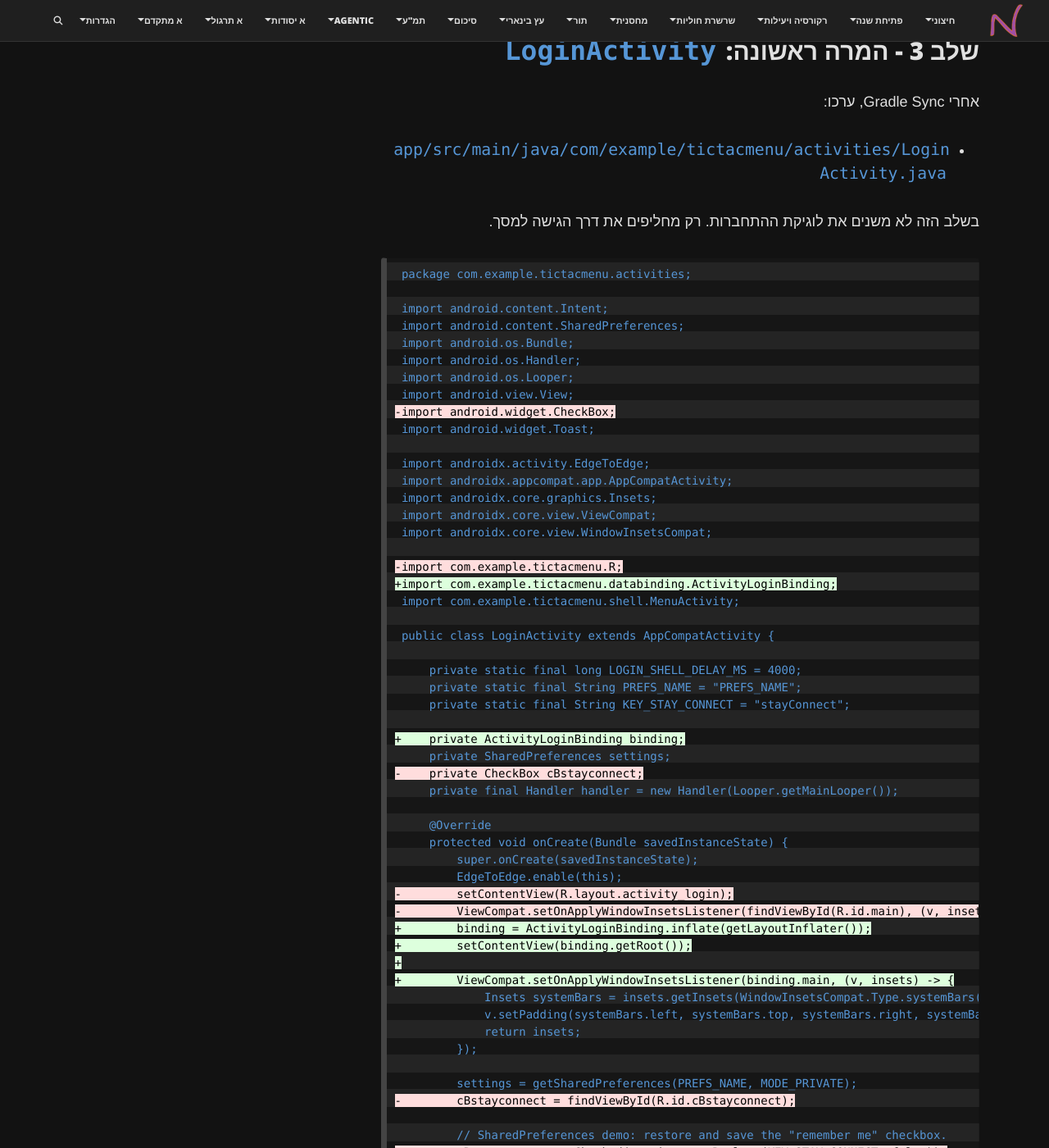
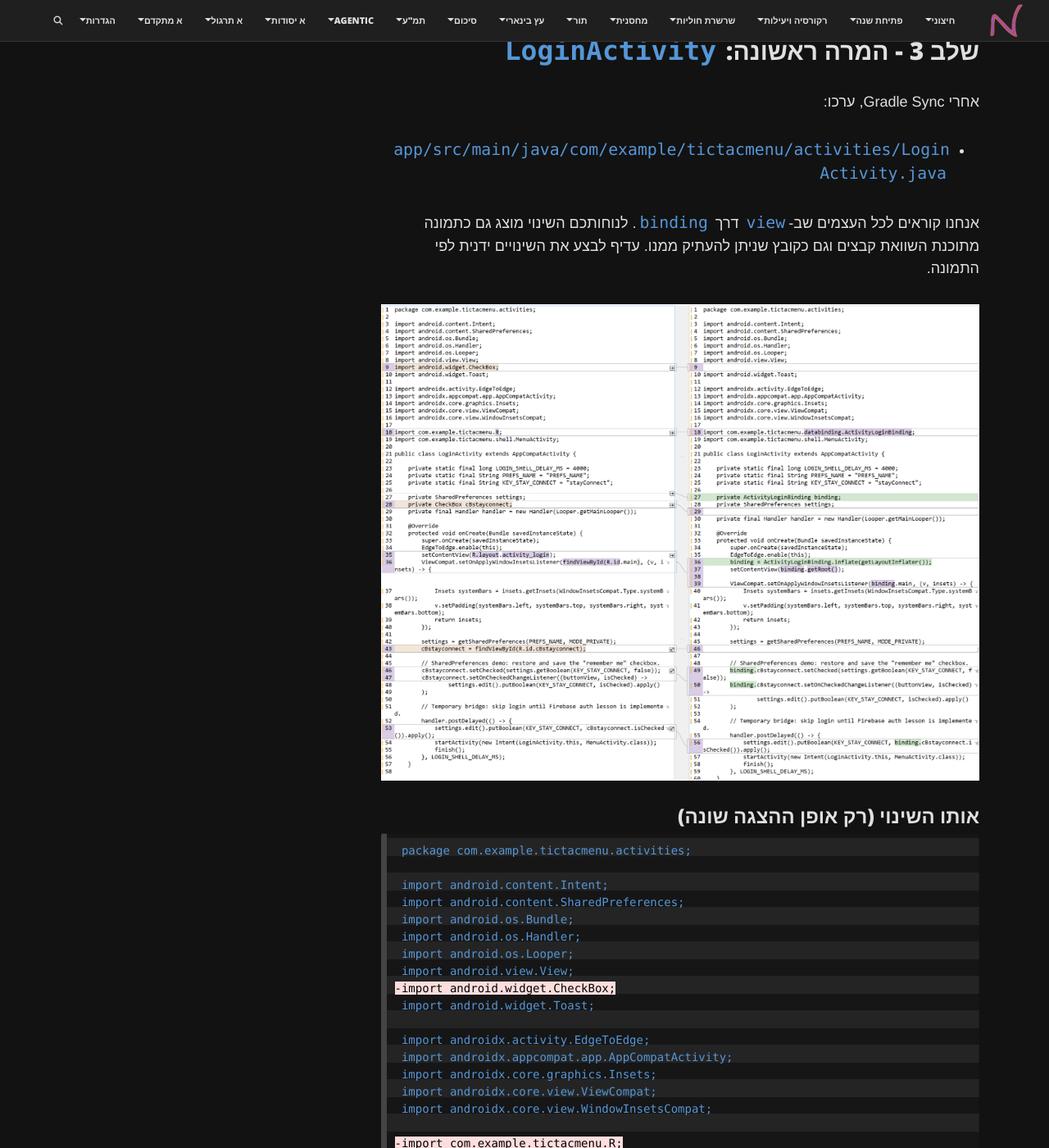
Before and after one commit to 3strategy/BeautifulMivney, a Jekyll site: the page built from android/projectSteps/019a.BindingInsteadOfFindByID.md, in a window 1280 px wide and 1400 px high, scrolled down 2766 px. Shown: the whole window at 82% size. Built offline with Jekyll 4.4.1, drawn with Linux system fonts in a browser that asks for light colours; comment, search, counter and statistics services are not loaded.

Commit message:
update 019

````diff
--- a/android/projectSteps/019a.BindingInsteadOfFindByID.md
+++ b/android/projectSteps/019a.BindingInsteadOfFindByID.md
@@ -90,7 +90,11 @@ viewBinding = true
 
 - `app/src/main/java/com/example/tictacmenu/activities/LoginActivity.java`
 
-בשלב הזה לא משנים את לוגיקת ההתחברות. רק מחליפים את דרך הגישה למסך.
+אנחנו קוראים לכל העצמים שב-`view` דרך `binding`. לנוחותכם השינוי מוצג גם כתמונה מתוכנת השוואת קבצים וגם כקובץ שניתן להעתיק ממנו. עדיף לבצע את השינויים ידנית לפי התמונה.
+
+![araxis merge diff](/assets/img/019/DiffForBinding.png)
+
+### אותו השינוי (רק אופן ההצגה שונה)
 
 ```diff
  package com.example.tictacmenu.activities;
````
Also changed, not shown: assets/img/019/DiffForBinding.png (added).
